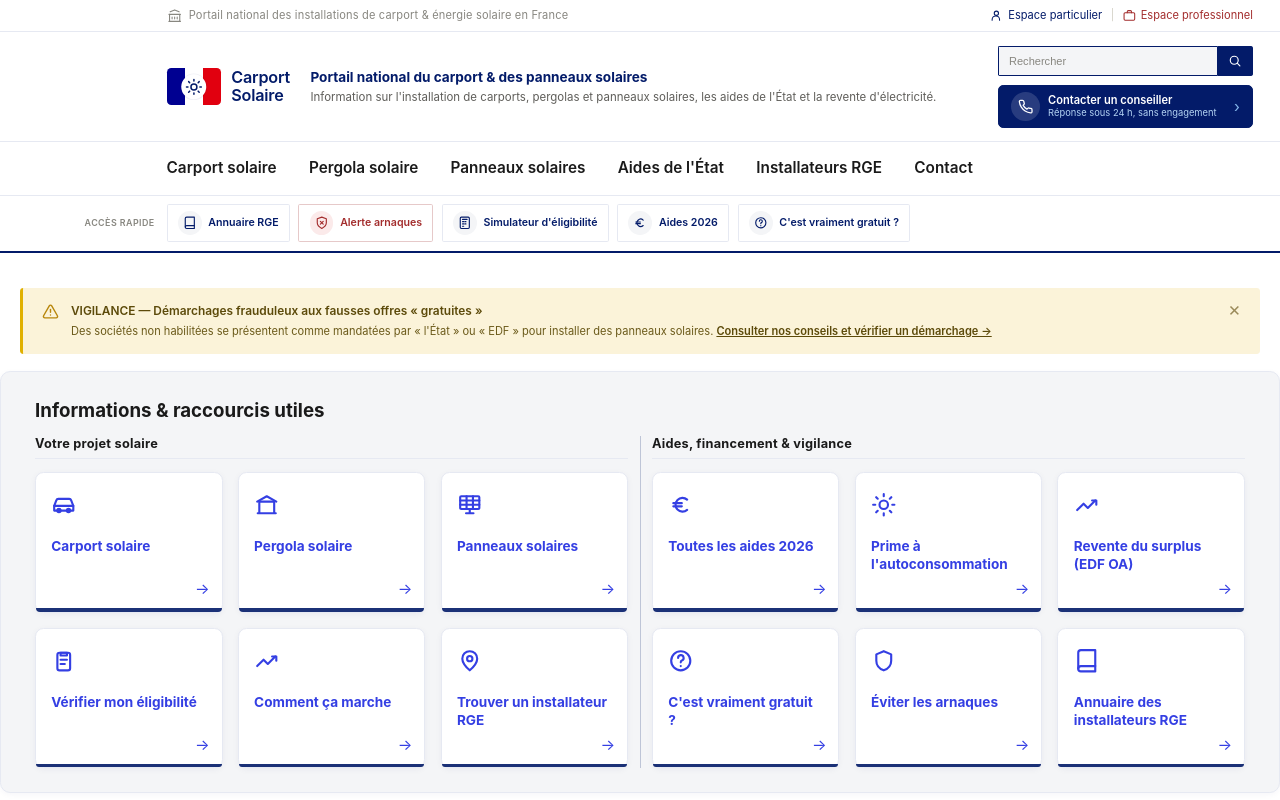
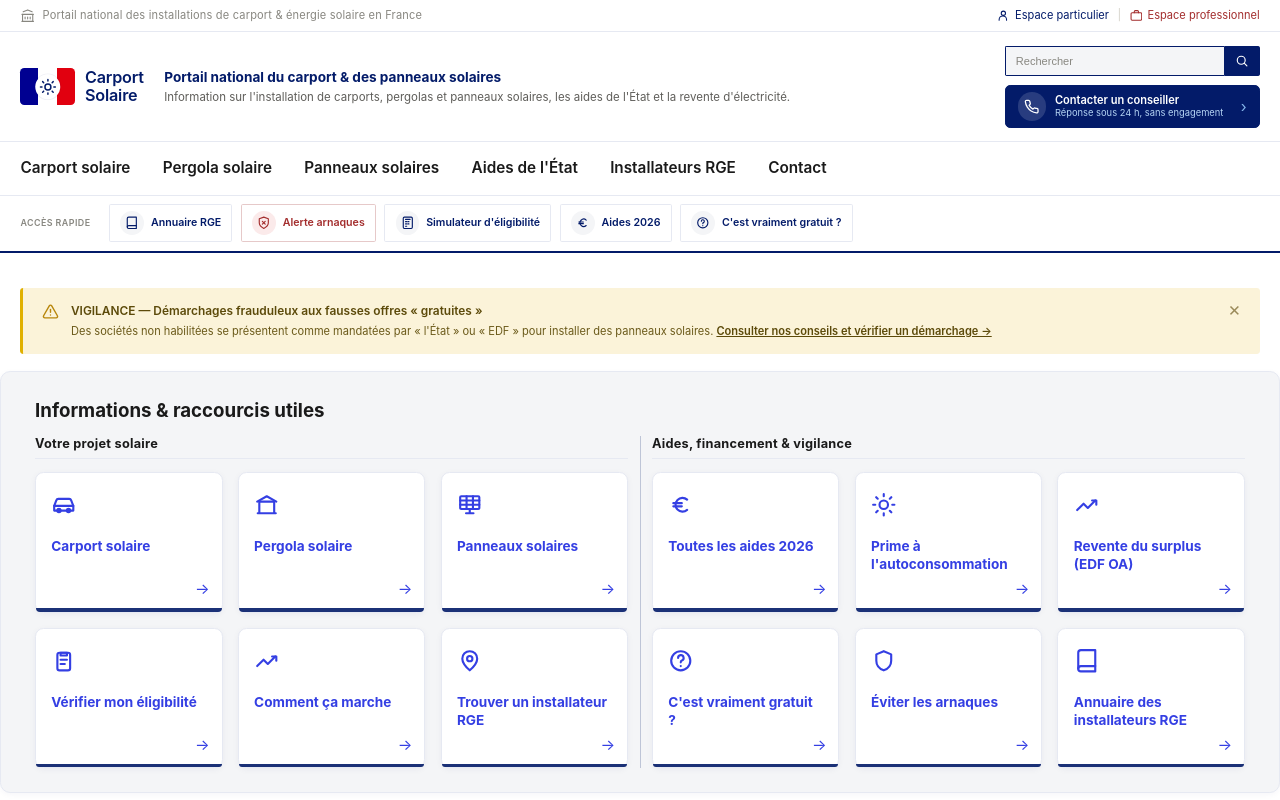
Before and after one commit to Carport-solaire-gratuit/carport-solaire-gratuit, a plain HTML site: page index.html in a window 1280 px wide. Shown: the top 800 px of the page. Drawn offline with Linux system fonts and the light colour scheme.

Commit message:
Colonne unique sur tout le site : en-tete, menu, acces rapide et contenu alignes sur la boite du bandeau d'alerte (1600px / 1552px)
Co-Authored-By: Claude Opus 5 <noreply@anthropic.com>

```diff
--- a/styles.css
+++ b/styles.css
@@ -840,9 +840,7 @@ h3 { font-size: 18px; font-weight: 700; }
 /* Espace blanc entre le bandeau d'alerte et la bande colorée du hero (comme sur l'accueil) */
 .art-hero { margin-top: 20px; }
 
-/* Aligner le logo, le titre et la phrase du bandeau haut sur le menu (décalé de 164px) */
-.pf-gouvbar { padding-left: 196px; }
-.pf-id { padding-left: 196px; }
+/* (alignement de l'en-tête : voir « COLONNE UNIQUE DU SITE » en fin de fichier) */
 
 /* ---- En-tête d'article : bande pleine largeur claire + fil d'Ariane + H1 + intro ---- */
 .art-hero { position: relative; padding: 34px 0 40px; }
@@ -990,3 +988,24 @@ h3 { font-size: 18px; font-weight: 700; }
 
 .contact-success { background: #fff; border: 1px solid #cce8d6; border-left: 4px solid #198754; border-radius: 8px; padding: 16px 18px; font-size: 15px; line-height: 1.7; color: #444; }
 .contact-success strong { color: #198754; }
+
+/* =========================================================
+   COLONNE UNIQUE DU SITE
+   Référence = le bandeau d'alerte (.pf-alerte-wrap) :
+   max-width 1600px + padding 0 24px  =>  colonne visible de 1552px.
+   En-tête, menu, accès rapide et contenu des pages s'alignent dessus,
+   pour que tout démarre et finisse exactement sur la même verticale.
+   ========================================================= */
+.pf-gouvbar,
+.pf-id,
+.pf-mainbar,
+.pf-actions { max-width: 1600px; padding-left: 24px; padding-right: 24px; }
+
+/* Plus d'indentation : le menu et l'accès rapide démarrent sur la colonne */
+.pf-nav { margin-left: 0; }
+.pf-quick { margin-left: 0; }
+.pf-quick-label { position: static; right: auto; margin-right: 12px; }
+
+/* Le contenu des pages suit exactement la même colonne */
+.art,
+.art-wrap { padding-left: 24px; padding-right: 24px; }
```
